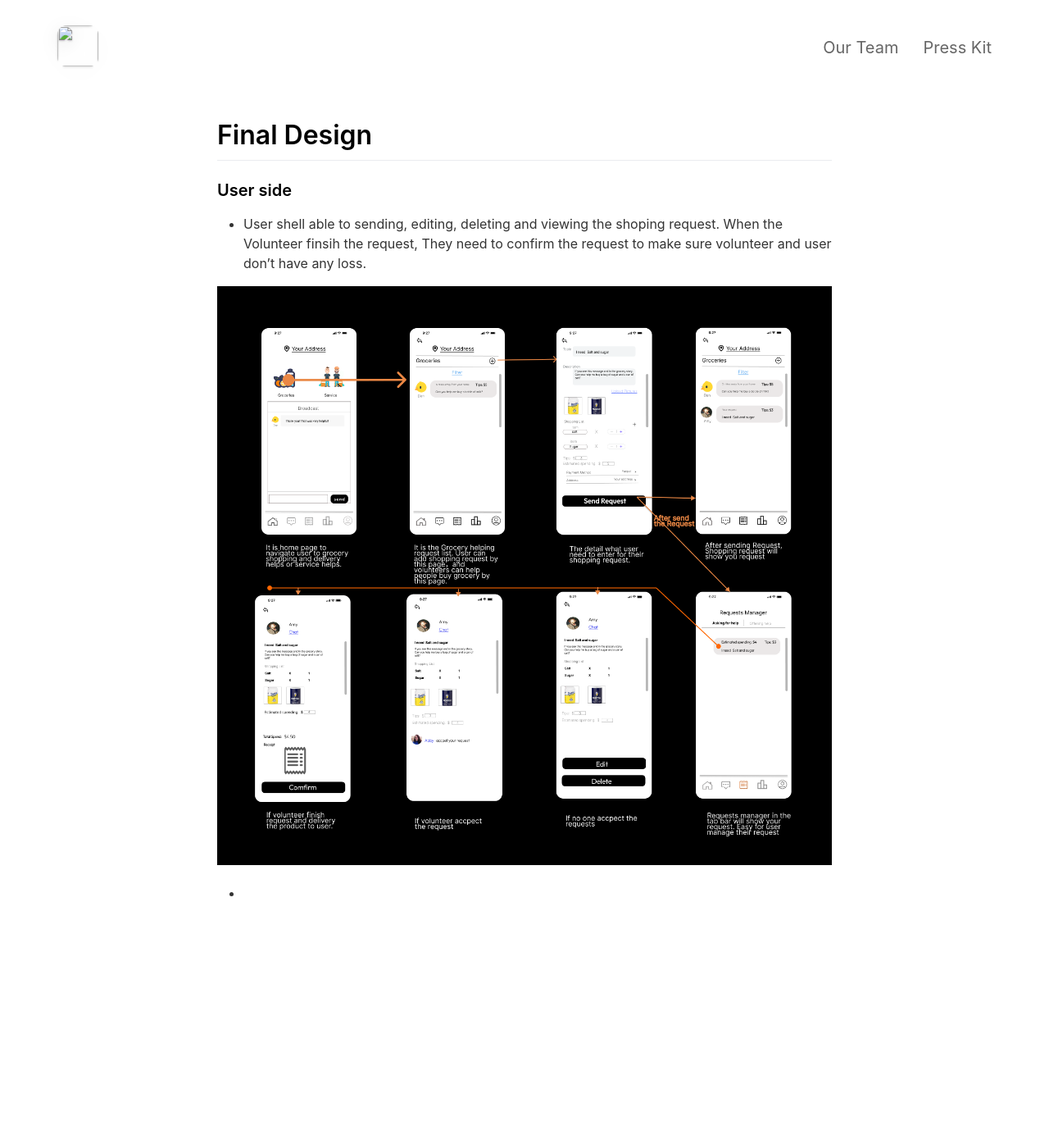
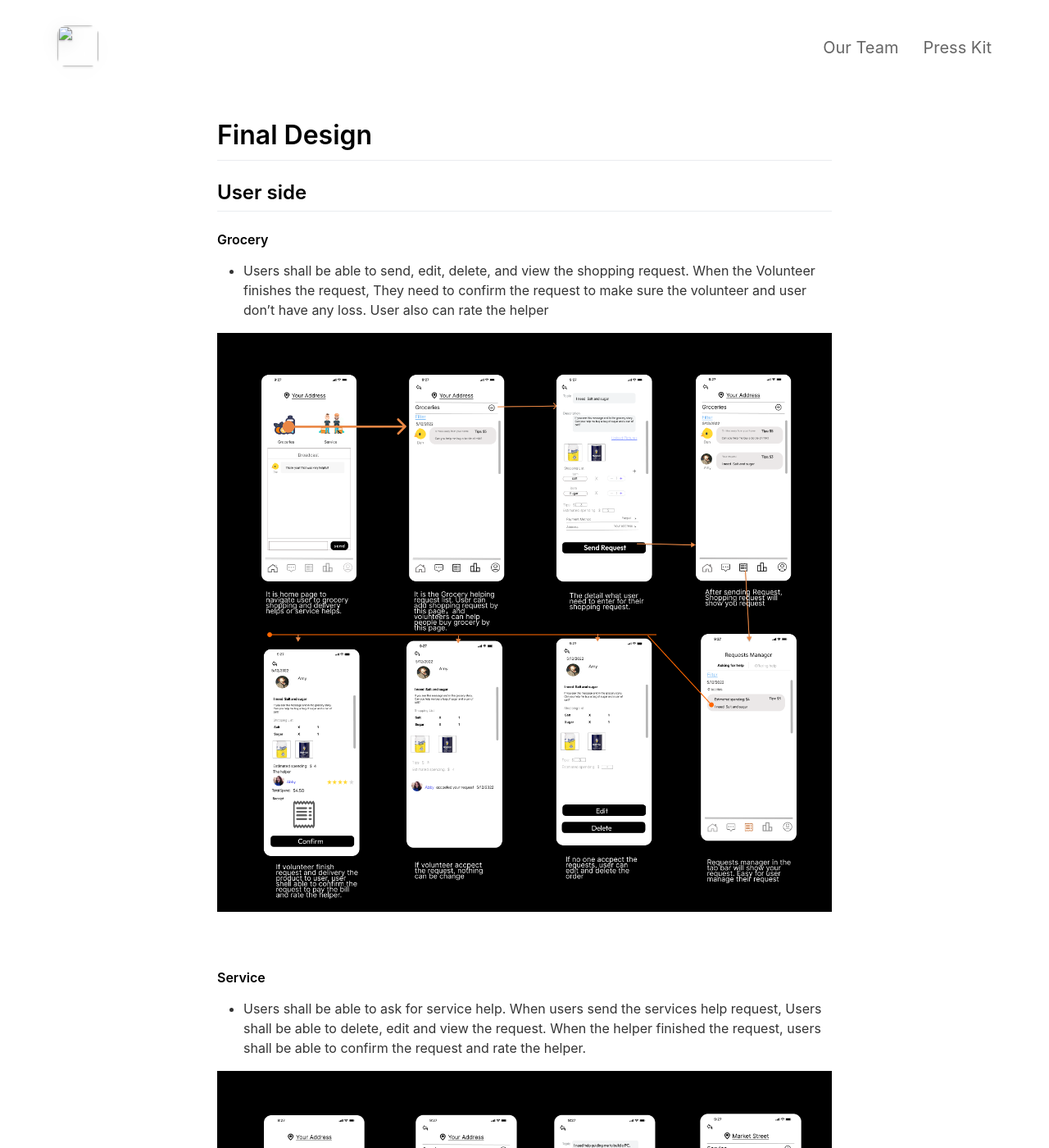
Before and after one commit to jg100/CommunityApp, a Jekyll site: the page built from _pages/finalDesign.md, in a window 1280 px wide and 1400 px high. Shown: the whole window at 82% size. Built offline with Jekyll 4.4.1, drawn with Linux system fonts in a browser that asks for light colours; nearby versions of some CDN libraries; some of the changed text lies outside the part shown.

Commit message:
finish final design feature

```diff
--- a/_config.yml
+++ b/_config.yml
@@ -48,7 +48,7 @@ features:
     fontawesome_icon_name: magic
 
   - title: Final Design
-    description: Write something here and finalDesign.md in _page file ~~~~
+    description: The final prototype design which is for two different types of users in Grocery help and service help
     fontawesome_icon_name: layer-group
 
   - title: # New Feature Title
--- a/_layouts/page.html
+++ b/_layouts/page.html
@@ -19,4 +19,6 @@
     </div>
 </body>
 
+
+
 </html>
--- a/_pages/finalDesign.md
+++ b/_pages/finalDesign.md
@@ -6,10 +6,39 @@ permalink: /Final Design/
 
 # Final Design
 
-### User side
+## User side
+#### Grocery
+* Users shall be able to send, edit, delete, and view the shopping request. When the Volunteer finishes the request, They need to confirm the request to make sure the volunteer and user don't have any loss. User also can rate the helper
 
-* User shell able to sending, editing, deleting and viewing the shoping request. When the Volunteer finsih the request, They need to confirm the request to make sure volunteer and user don't have any loss.
+![The Grocery request flow](/assets/screenshot/groceryRequest.png)
 
-![The Grocery request flow](/assets/screenshot/groceryShopFlow.png)
+<br>
 
-*
+#### Service
+
+* Users shall be able to ask for service help. When users send the services help request, Users shall be able to delete, edit and view the request. When the helper finished the request, users shall be able to confirm the request and rate the helper.
+
+![The Service request flow](/assets/screenshot/ServiceRequest.png)
+
+<br>
+
+## Volunteer side
+
+#### Grocery
+
+* The volunteers shall be able to choose the request to help and cancel the request. When volunteers finish the purchase, they can upload the receipt to the user for getting the correct money back. And also, they shall be able to tell users to know the purchases were delivered.
+
+![The volunter grocery flow](/assets/screenshot/Vgrocery.png)
+
+<br>
+
+#### Service
+
+* The volunteers shall be able to choose the request they are able to help. The volunteer shall be able to cancel the request.
+
+![The volunteer service flow](/assets/screenshot/VService.png)
+
+
+<br>
+
+<br>
```
Also changed, not shown: assets/screenshot/ServiceRequest.png (added), assets/screenshot/VService.png (added), assets/screenshot/Vgrocery.png (added), assets/screenshot/groceryRequest.png (added), assets/screenshot/groceryShopFlow.png (deleted).
